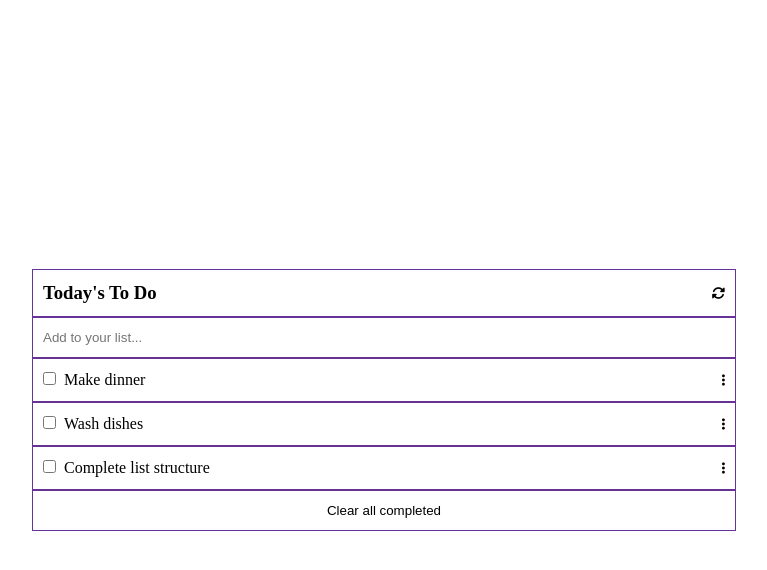
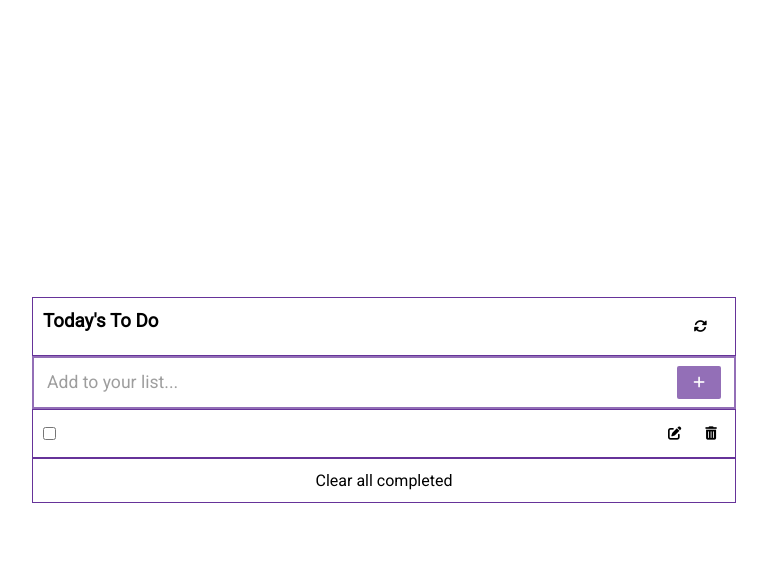
Before and after one commit to pinkmoon25/To-Do-list, a website built with webpack: page src/index.html in a window 1280 px wide. Both pictures are taken after a click on the button 979 px from the left and 380 px from the top of the page. Shown: the whole page, without its empty margins (256-1023 px from the left). Built offline with nearby package versions, Linux system fonts and the light colour scheme.

Commit message:
Add Crud functionality to app

```diff
--- a/src/index.html
+++ b/src/index.html
@@ -13,7 +13,10 @@
       <h3>Today's To Do</h3>
       <button class="refresh" type="button"><i class="fa-solid fa-rotate"></i></button>
     </header>
-    <input type="text" placeholder="Add to your list..." name="listInput" id="listInput">
+    <label>
+      <input type="text" placeholder="Add to your list..." name="listInput" id="listInput">
+      <button class=addtask type="button"><i class="fa-solid fa-plus"></i></button>
+    </label>
     <ul class="task">
     </ul>
     <button class="clear" type="button">Clear all completed</button>
--- a/src/index.js
+++ b/src/index.js
@@ -1,44 +1,82 @@
 import './style.css';
+import { taskArr, addTask, removeTask, storeTask, getTask } from "./task.js";
 
 const list = document.querySelector('.task');
+const listInput = document.querySelector('#listInput');
+const addBtn = document.querySelector('.addtask');
+const refresh = document.querySelector('.refresh');
 
-const taskArr = [
-  {
-    description: 'Make dinner',
-    completed: 'true',
-  },
-  {
-    description: 'Wash dishes',
-    completed: 'true',
-  },
-  {
-    description: 'Complete list structure',
-    completed: 'false',
-  },
-];
-
-function taskList() {
+function createTaskList() {
+  list.innerHTML = '';
   for (let i = 0; i < taskArr.length; i += 1) {
     taskArr[i].index = i;
     const task = document.createElement('li');
-    const label = document.createElement('label');
+    const div = document.createElement('div');
+    const taskContent = document.createElement('p');
+    taskContent.setAttribute('id', `${i}`);
     const input = document.createElement('input');
     input.setAttribute('type', 'checkbox');
     const taskBtn = document.createElement('button');
     taskBtn.setAttribute('type', 'button');
-    const icon = document.createElement('i');
-    icon.classList.add('fa-solid', 'fa-ellipsis-vertical');
+    const delIcon = document.createElement('i');
+    delIcon.classList.add("fa-solid", "fa-trash-can");
+    const editIcon = document.createElement('i');
+    editIcon.classList.add('fa-solid', 'fa-pen-to-square');
 
-    label.appendChild(input);
-    label.innerHTML += `${taskArr[i].description}`;
+    div.appendChild(input);
+    taskContent.innerHTML = `${taskArr[i].description}`;
+    div.appendChild(taskContent);
 
-    taskBtn.appendChild(icon);
+    taskBtn.appendChild(editIcon);
+    taskBtn.appendChild(delIcon);
 
-    task.appendChild(label);
+    task.appendChild(div);
     task.appendChild(taskBtn);
 
     list.appendChild(task);
+
+    delIcon.addEventListener('click', ()=>{
+      console.log('delete');
+      removeTask(taskArr[i].index);
+      createTaskList();
+      storeTask();
+      getTask();
+    });
+
+    editIcon.addEventListener('click', ()=>{
+      taskContent.setAttribute('contentEditable', 'true');
+      taskContent.focus();
+      taskContent.addEventListener('focusout', ()=>{
+        console.log(taskContent.textContent);
+        taskArr[i].description = taskContent.textContent;
+        storeTask();
+        getTask();
+        createTaskList();
+      });
+    });
+  };
+};
+
+addBtn.addEventListener('click', ()=>{
+  addTask();
+  storeTask();
+  getTask();
+  createTaskList();
+});
+
+listInput.addEventListener('keypress', (e) => {
+  if(e.keyCode === 13){
+    addBtn.click();
   }
-}
+  else return;
+})
 
-taskList();
+refresh.addEventListener('click', () => {
+  getTask();
+  createTaskList();
+})
+
+document.addEventListener("DOMContentLoaded", ()=> {
+  getTask();
+  createTaskList();
+})
--- a/src/style.css
+++ b/src/style.css
@@ -1,8 +1,10 @@
+@import url('https://fonts.googleapis.com/css2?family=Roboto&display=swap');
 *,
 body {
   margin: 0;
   padding: 0;
   box-sizing: border-box;
+  font-family: 'Roboto', sans-serif;
 }
 
 main {
@@ -21,22 +23,69 @@ header {
   border: 1px solid rebeccapurple;
 }
 
+header > button {
+  padding: 5px 10px;
+}
+
 button {
   border: none;
   background-color: inherit;
+  transition: all 0.3s ease;
+}
+
+main > label {
+  width: 100%;
+  padding: 8px 5px;
+  display: flex;
+  justify-content: space-between;
+  align-items: center;
+  border: 2px solid rebeccapurple;
+  opacity: 0.7;
 }
 
 input[name=listInput] {
-  padding: 12px 10px;
-  border: 1px solid rebeccapurple;
+  width: 100%;
+  padding: 5px 8px;
+  border: none;
+  background-color: transparent;
+  font-size: 1.1em;
 }
 
-input[type=checkbox] {
+.addtask {
   margin-right: 8px;
+  padding: 5px 8px;
+  background-color: rebeccapurple;
+  border-radius: 2px;
+  color: #fff;
+}
+
+li > button {
+  display: flex;
+  gap: 8px;
+}
+
+button > i {
+  padding: 5px 8px;
+  transition: all 0.3s ease;
+}
+
+button > i:hover {
+  transform: scale(1.2);
 }
 
 ul {
   list-style-type: none;
+}
+
+li > div {
+  width: 100%;
+  display: flex;
+  gap: 12px;
+}
+
+div > p {
+  width: 100%;
+  padding: 2px;
 }
 
 li {
@@ -52,4 +101,10 @@ li {
   padding: 12px 10px;
   text-align: center;
   border: 1px solid rebeccapurple;
+  font-size: 1em;
+  pointer-events: none;
 }
+
+button:hover {
+  transform: scale(1.2);
+}
--- /dev/null
+++ b/src/task.js
@@ -0,0 +1,29 @@
+const listInput = document.querySelector('#listInput');
+
+export let taskArr = [];
+
+export function addTask(){
+  const taskDetail = {
+    description: listInput.value,
+    completed: false,
+    index: taskArr.length,
+  }
+
+  taskArr.push(taskDetail);
+};
+
+export function removeTask(id){
+  taskArr.forEach((task, index) => {
+    if(task.index === id){
+      taskArr.splice(index, 1);
+    }
+  });
+};
+
+export function storeTask(){
+  localStorage.setItem('taskCollection', JSON.stringify(taskArr));
+};
+
+export function getTask(){
+  taskArr = JSON.parse(localStorage.getItem('taskCollection')) || [];
+}
```
